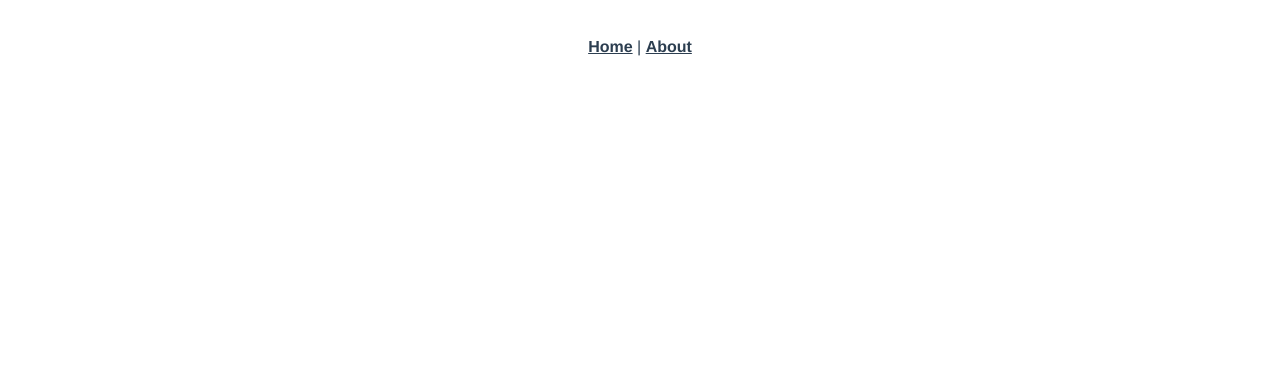
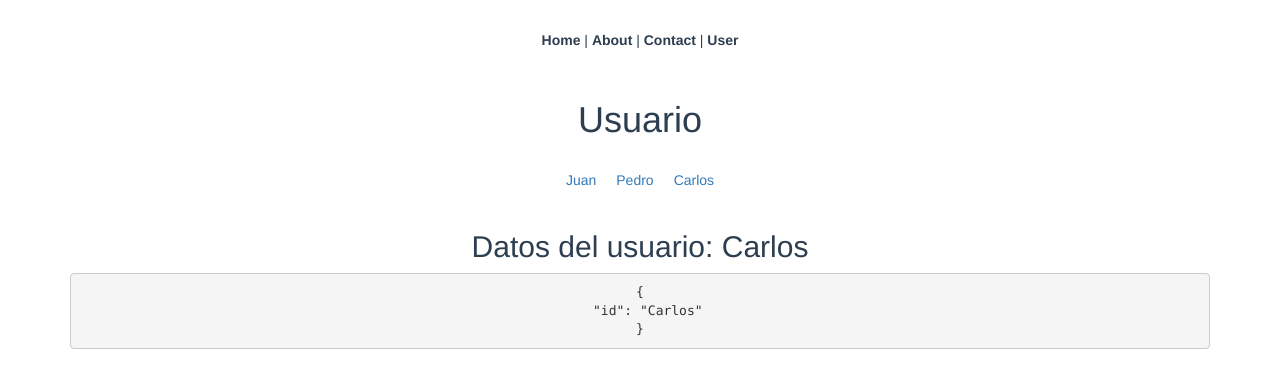
Before and after one commit to davidcolacilli/udemy-vue-11-routes1, a Vue app: page /users/Carlos in a window 1280 px wide. Shown: the top 388 px of the page. Built offline with nearby package versions, Linux system fonts and the light colour scheme.

Commit message:
wip router

```diff
--- a/public/index.html
+++ b/public/index.html
@@ -5,6 +5,7 @@
     <meta http-equiv="X-UA-Compatible" content="IE=edge">
     <meta name="viewport" content="width=device-width,initial-scale=1.0">
     <link rel="icon" href="<%= BASE_URL %>favicon.ico">
+    <link rel="stylesheet" href="https://netdna.bootstrapcdn.com/bootstrap/3.0.2/css/bootstrap.min.css">
     <title><%= htmlWebpackPlugin.options.title %></title>
   </head>
   <body>
--- a/src/App.vue
+++ b/src/App.vue
@@ -1,8 +1,10 @@
 <template>
-  <div id="app">
-    <div id="nav">
+  <div id="app" class="container">
+    <div id="nav" class="nav">
       <router-link to="/">Home</router-link> |
-      <router-link to="/about">About</router-link>
+      <router-link to="/about">About</router-link> |
+      <router-link to="/contact">Contact</router-link> |
+      <router-link to="/users/Juan">User</router-link>
     </div>
     <router-view/>
   </div>
--- /dev/null
+++ b/src/components/User.vue
@@ -0,0 +1,11 @@
+<template>
+    <div>
+        <h2>Datos del usuario: {{$route.params.id}}</h2>
+        <pre>{{$route.params}}</pre>
+    </div>
+</template>
+<script>
+export default {
+    name: 'User'
+}
+</script>
--- a/src/router/index.js
+++ b/src/router/index.js
@@ -1,6 +1,8 @@
 import Vue from 'vue'
 import VueRouter from 'vue-router'
 import Home from '../views/Home.vue'
+import Contact from '../views/Contact.vue'
+import Users from '../views/Users.vue'
 
 Vue.use(VueRouter)
 
@@ -17,6 +19,16 @@ Vue.use(VueRouter)
     // this generates a separate chunk (about.[hash].js) for this route
     // which is lazy-loaded when the route is visited.
     component: () => import(/* webpackChunkName: "about" */ '../views/About.vue')
+  },
+  {
+    path: '/contact',
+    name: 'Contact',
+    component: Contact
+  },
+  {
+    path: '/users/:id',
+    name: 'Users',
+    component: Users
   }
 ]
 
--- /dev/null
+++ b/src/views/Contact.vue
@@ -0,0 +1,5 @@
+<template>
+  <div class="contact">
+    <h1>Contact us</h1>
+  </div>
+</template>
--- /dev/null
+++ b/src/views/Login.vue
@@ -0,0 +1,61 @@
+<template>
+    <div class="wrapper">
+        <form class="form-signin">
+        <h2 class="form-signin-heading">Please login</h2>
+        <input type="text" class="form-control" name="username" placeholder="Email Address" required="" autofocus="" />
+        <input type="password" class="form-control" name="password" placeholder="Password" required=""/>
+        <label class="checkbox">
+            <input type="checkbox" value="remember-me" id="rememberMe" name="rememberMe"> Remember me
+        </label>
+        <button class="btn btn-lg btn-primary btn-block" type="submit">Login</button>
+        </form>
+    </div>
+</template>
+<style scoped>
+body {
+  background: #eee !important;
+}
+
+.wrapper {
+  margin-top: 80px;
+  margin-bottom: 80px;
+}
+
+.form-signin {
+  max-width: 380px;
+  padding: 15px 35px 45px;
+  margin: 0 auto;
+  background-color: #fff;
+  border: 1px solid rgba(0, 0, 0, 0.1);
+}
+.form-signin .form-signin-heading,
+.form-signin .checkbox {
+  margin-bottom: 30px;
+}
+.form-signin .checkbox {
+  font-weight: normal;
+}
+.form-signin .form-control {
+  position: relative;
+  font-size: 16px;
+  height: auto;
+  padding: 10px;
+  -webkit-box-sizing: border-box;
+  -moz-box-sizing: border-box;
+  box-sizing: border-box;
+}
+.form-signin .form-control:focus {
+  z-index: 2;
+}
+.form-signin input[type="text"] {
+  margin-bottom: -1px;
+  border-bottom-left-radius: 0;
+  border-bottom-right-radius: 0;
+}
+.form-signin input[type="password"] {
+  margin-bottom: 20px;
+  border-top-left-radius: 0;
+  border-top-right-radius: 0;
+}
+
+</style>
--- /dev/null
+++ b/src/views/Signup.vue
@@ -0,0 +1,5 @@
+<template>
+    <div>
+        <h2>Signup</h2>
+    </div>
+</template>
--- /dev/null
+++ b/src/views/Users.vue
@@ -0,0 +1,31 @@
+<template>
+    <div>
+        <h1>Usuario</h1>
+        <!-- <router-link :to="item" v-for="(item, index) of userNames" :key="index"> -->
+        <router-link :to="{ name:'users', params:{id:item}}" v-for="(item, index) of userNames" :key="index">
+            <a>{{item}}</a>
+        </router-link>
+        <user/>
+    </div>
+</template>
+<script>
+import User from "@/components/User.vue"
+
+export default {
+    name: 'Users',
+    components: {
+        User
+    },
+    data() {
+        return {
+            userNames: ["Juan", "Pedro", "Carlos"]
+        }
+    }
+}
+</script>
+<style scoped>
+a {
+    display: inline-block;
+    margin: 1rem .5rem;
+}
+</style>
```
